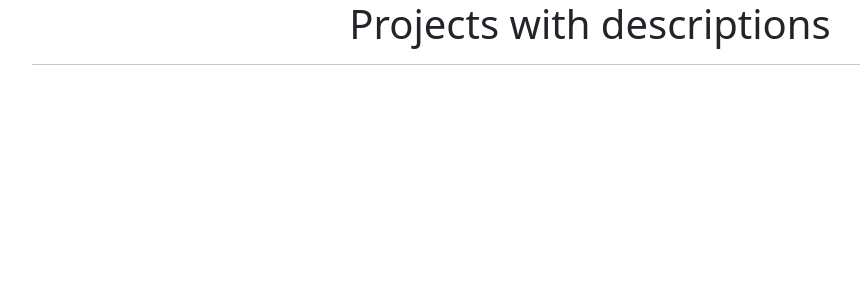
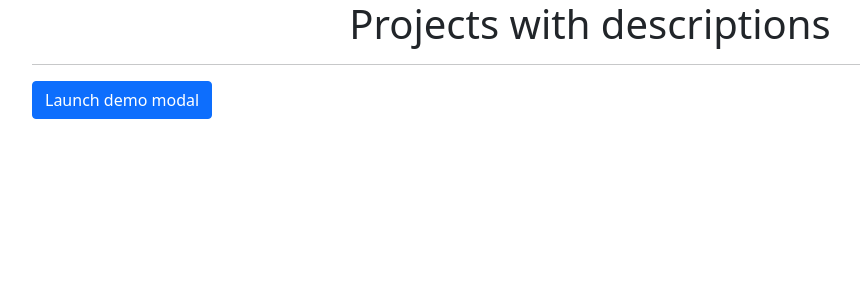
Before and after one commit to Will-max-bit/personal_projects, a Django app: page /projects/ in a window 1280 px wide. Shown: the top 300 px of the page, without its empty margins (50-910 px from the left). Run offline with Django 3.2, Linux system fonts and the light colour scheme; data that the repository does not hold is empty; some libraries are stand-ins or nearby versions.

Commit message:
updated projects with modal and new page possible

```diff
--- a/landingpage/landingpage/landingpageproject/landingpageapp/templates/landingpageapp/projects.html
+++ b/landingpage/landingpage/landingpageproject/landingpageapp/templates/landingpageapp/projects.html
@@ -18,10 +18,9 @@
   <h1 class='text-center'>Projects with descriptions</h1>
   <div class="container" id="app">
     <div class="row" v-for="project in projects">
-      <div class="col">
-        <img src="" alt="">
-      </div>
     </div>
+    <ul>
+    </ul>
     <hr>
     <div id="carouselExampleCaptions" class="carousel slide" data-bs-ride="carousel">
       <div class="carousel-indicators">
@@ -32,21 +31,14 @@
         <button type="button" data-bs-target="#carouselExampleCaptions" data-bs-slide-to="2"
           aria-label="Slide 3"></button>
       </div>
-      <div class="carousel-inner" >
+      <div class="carousel-inner">
         <div class="carousel-item" v-for='(project, index) in projects' :class="{active: index==0}">
-          <img v-bind:src="[[project.project_image]]" class="d-block w-100" alt="..." style="max-height: 50% !important;">
+          <img v-bind:src="[[project.project_image]]" class="d-block w-100" alt="..."
+            style="max-height: 50% !important;">
           <div class="carousel-caption d-none d-md-block">
             <h5>[[project.title]]</h5>
             <p> the first slide.</p>
           </div>
-        </div>
-
-      </div>
-      <div class="carousel-item">
-        <img src="..." class="d-block w-100" alt="...">
-        <div class="carousel-caption d-none d-md-block">
-          <h5>Third slide label</h5>
-          <p>Some representative placeholder content for the third slide.</p>
         </div>
       </div>
     </div>
@@ -58,7 +50,63 @@
       <span class="carousel-control-next-icon" aria-hidden="true"></span>
       <span class="visually-hidden">Next</span>
     </button>
-  </div>
+    <!-- modal starts here -->
+    <button type="button" class="btn btn-primary" data-bs-toggle="modal" data-bs-target="#exampleModal">
+      Launch demo modal
+    </button>
+
+    <!-- Modal -->
+    <div class="modal fade" id="exampleModal" tabindex="-1" aria-labelledby="exampleModalLabel" aria-hidden="true">
+      <div class="modal-dialog modal-fullscreen-lg-down">
+        <div class="modal-content">
+          <div class="modal-header">
+            <h5 class="modal-title" id="exampleModalLabel">Modal title</h5>
+            <button type="button" class="btn-close" data-bs-dismiss="modal" aria-label="Close"></button>
+          </div>
+          <div class="modal-body">
+            <div class="stick-top fluid d-flex justify-content-between">
+              <div class="d-flex justify-content-start">
+                  <a href="#" class="mx-3" style="text-decoration: none;">About</a>
+                  <a href="#" class="mx-3" style="text-decoration: none;">Store</a>
+              </div>
+              <div class="d-flex justify-content-end">
+                  <a href="#" style="text-decoration: none;">Mmail</a>
+                  <button type="button" class="btn btn-outline btn-sm mx-3">≡</button>
+                  <a href="#" id="m-link" style="text-decoration: none;" class="mx-2">M</a>
+              </div>
+          </div>
+          <div class="container" id="box">
+              <div class="row align-items-center">
+                  <h1 class="text-center rainbow-text">MOOGLE</h1>
+                  <div class="col align-self-center" style="height:max-content">
+                      <input type="text" id="search_box" class="form-control" placeholder="">
+                      <div class="d-flex justify-content-between mt-1">
+                          <button type="button" class="btn btn-outline-secondary btn-sm">Moogle Search</button>
+                          <button type="button" class="btn btn-outline-secondary btn-sm">Feeling lucky</button>
+                      </div>
+                  </div>
+              </div>
+
+
+
+              <footer class="fixed-bottom d-flex justify-content-between" id="footer">
+                  <a href="#" class="mx-1" style="text-decoration: none;">Advertising</a>
+                  <a href="#" style="text-decoration: none;">Business</a>
+                  <a href="#" style="text-decoration: none;">How Moogle Works</a>
+                  <a href="#" style="text-decoration: none;">Privacy</a>
+                  <a href="#" style="text-decoration: none;">Terms</a>
+                  <a href="#" class="mx-1" style="text-decoration: none;">Settings</a>
+              </footer>
+          </div>
+          </div>
+          <div class="modal-footer">
+            <button type="button" class="btn btn-secondary" data-bs-dismiss="modal">Close</button>
+            <button type="button" class="btn btn-primary">Save changes</button>
+          </div>
+        </div>
+      </div>
+    </div>
+
   </div>
   <script src="https://cdn.jsdelivr.net/npm/vue@2.6.12/dist/vue.js"></script>
   <script src="https://cdnjs.cloudflare.com/ajax/libs/axios/0.21.1/axios.min.js"></script>
--- a/landingpage/landingpage/landingpageproject/landingpageapp/views.py
+++ b/landingpage/landingpage/landingpageproject/landingpageapp/views.py
@@ -6,6 +6,8 @@ from datetime import datetime
 from django.utils.timezone import get_current_timezone
 import json
 import requests
+from django.views.generic.base import TemplateView
+
 
 def home_page(request):
     return render(request, 'landingpageapp/home_page.html')
@@ -18,6 +20,15 @@ def coding_challenges(request):
 
 def projects(request):
     return render(request, 'landingpageapp/projects.html')
+
+def rose_tat(request):
+    return render(request, 'landingpageapp/rose_tattoo.html')
+
+def poke(request):
+    return render(request, 'landingpageapp/poke_app.html')
+
+def climb(request):
+    return render(request, 'landingpageapp/climb_up.html')
 
 def load_posts(request):
     posts = Post.objects.all().order_by('-created_date')
```
Also changed, not shown: landingpage/landingpage/landingpageproject/landingpageapp/templates/includes/url_link_list.html (added, +15 -0 lines), landingpage/landingpage/landingpageproject/landingpageapp/templates/landingpageapp/climb_up.html (added), landingpage/landingpage/landingpageproject/landingpageapp/templates/landingpageapp/poke_app.html (added), landingpage/landingpage/landingpageproject/landingpageapp/templates/landingpageapp/rose_tattoo.html (added).
